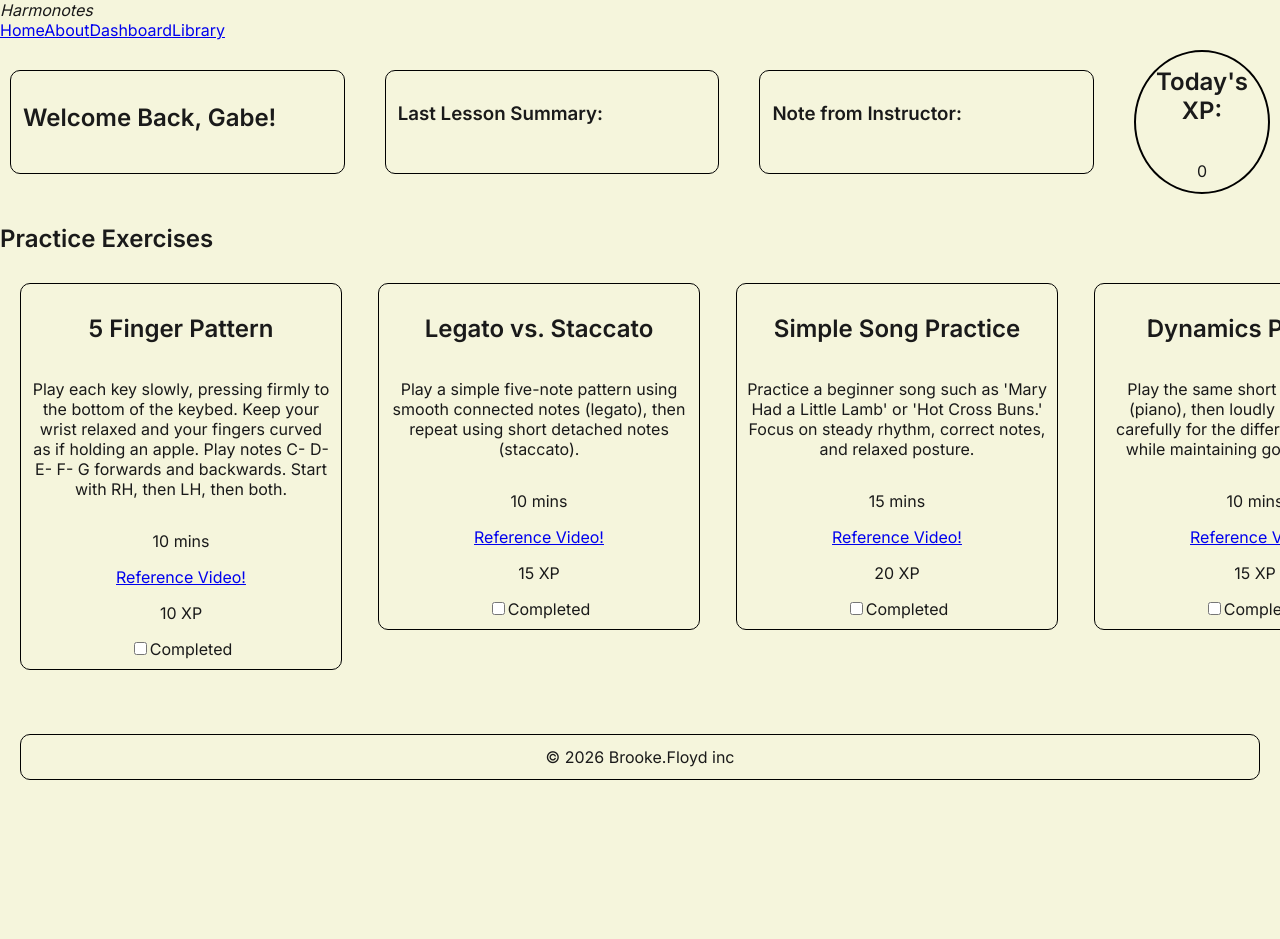
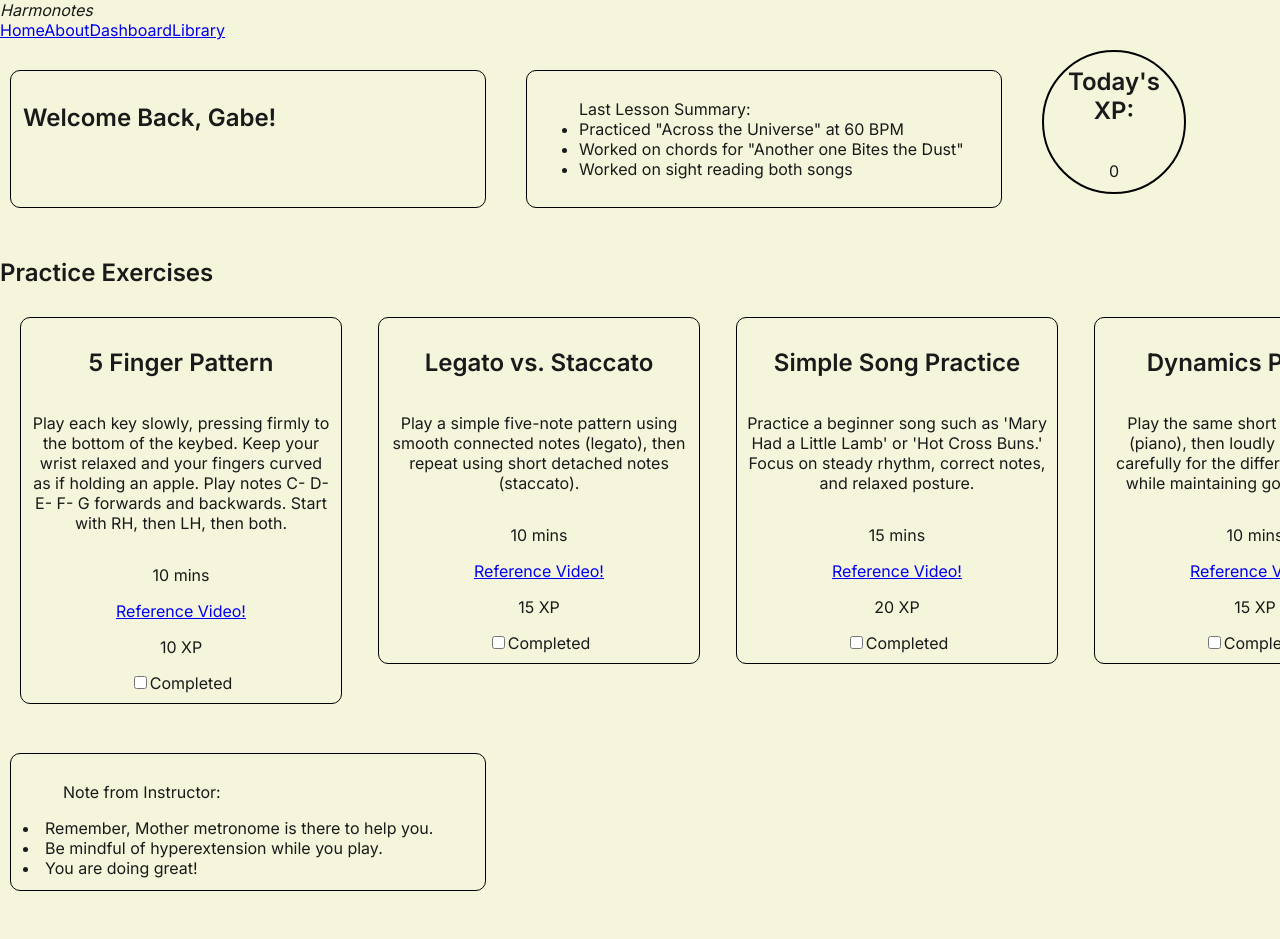
Before and after one commit to BrookeFloyd10/Harmonotes-BrookeF, a React (Vite) app in the folder harmonotes/: page /dashboard in a window 1280 px wide. Shown: the top 939 px of the page. Before the commit the page ends 800 px from the top, so only its background shows below. Built offline with nearby package versions, Linux system fonts and the light colour scheme.

Commit message:
moved instructor notes to bottom of dashboard

```diff
--- a/harmonotes/src/pages/Dashboard.jsx
+++ b/harmonotes/src/pages/Dashboard.jsx
@@ -18,6 +18,7 @@ function Dashboard() {
         )
       );
     };
+
 
      useEffect(() => {
        const fetchPracticeData = async () => {
@@ -41,7 +42,6 @@ function Dashboard() {
    }, []);
 
 
-
     if (isLoading) return <p>Loading...</p>;
     if (error) return <p>Error loading: {error}</p>;
     return (
@@ -52,12 +52,13 @@ function Dashboard() {
             </div>
 
             <div className="lesson-summary">
-                <h3>Last Lesson Summary:</h3>
+                <ul>Last Lesson Summary:
+                    <li>Practiced "Across the Universe" at 60 BPM</li>
+                    <li>Worked on chords for "Another one Bites the Dust"</li>
+                    <li>Worked on sight reading both songs</li>
+                </ul>
             </div>
 
-            <div className="instructor-notes">
-                <h3>Note from Instructor:</h3>
-            </div>
             <XPTracker practiceData={practiceData} />
         </div>
 
@@ -75,6 +76,14 @@ function Dashboard() {
                 <h3>Ask your instructor</h3>
             </aside>
         </div>
+
+         <div className="instructor-notes">
+                <ul>Note from Instructor:</ul>
+                    <li>Remember, Mother metronome is there to help you.</li>
+                    <li>Be mindful of hyperextension while you play.</li>
+                    <li>You are doing great!</li>
+            </div>
+
         </>
 
         )
```
